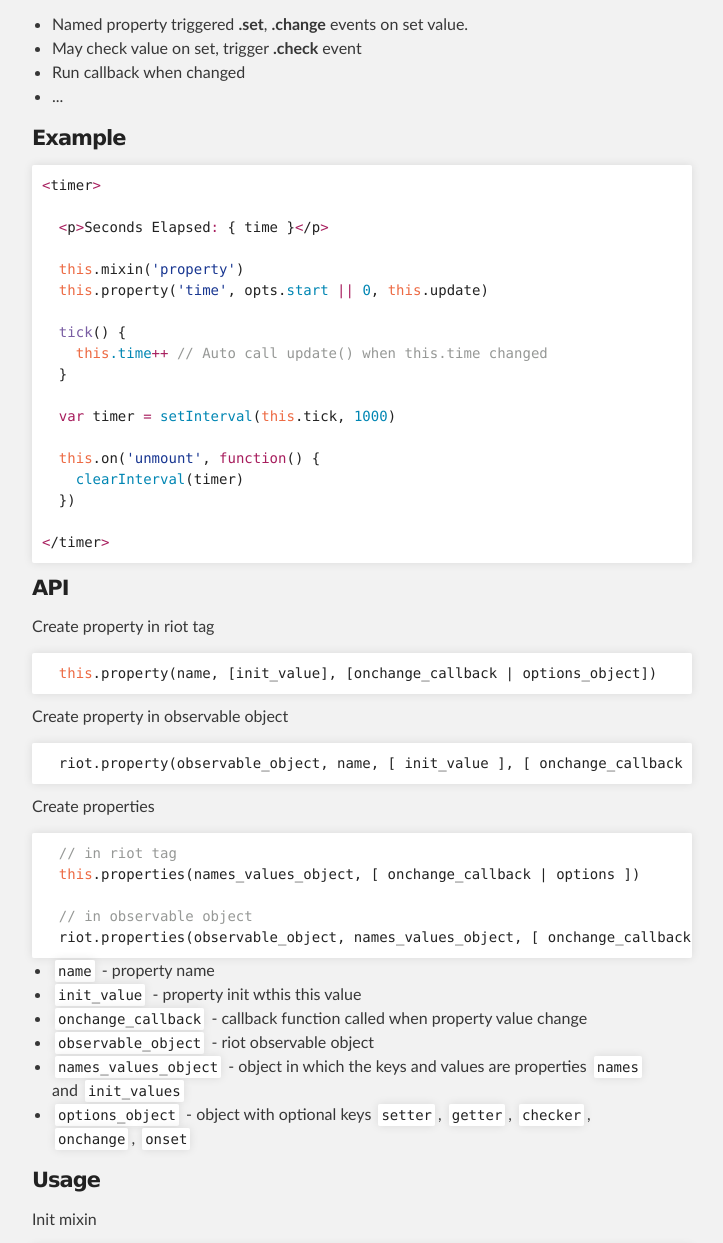
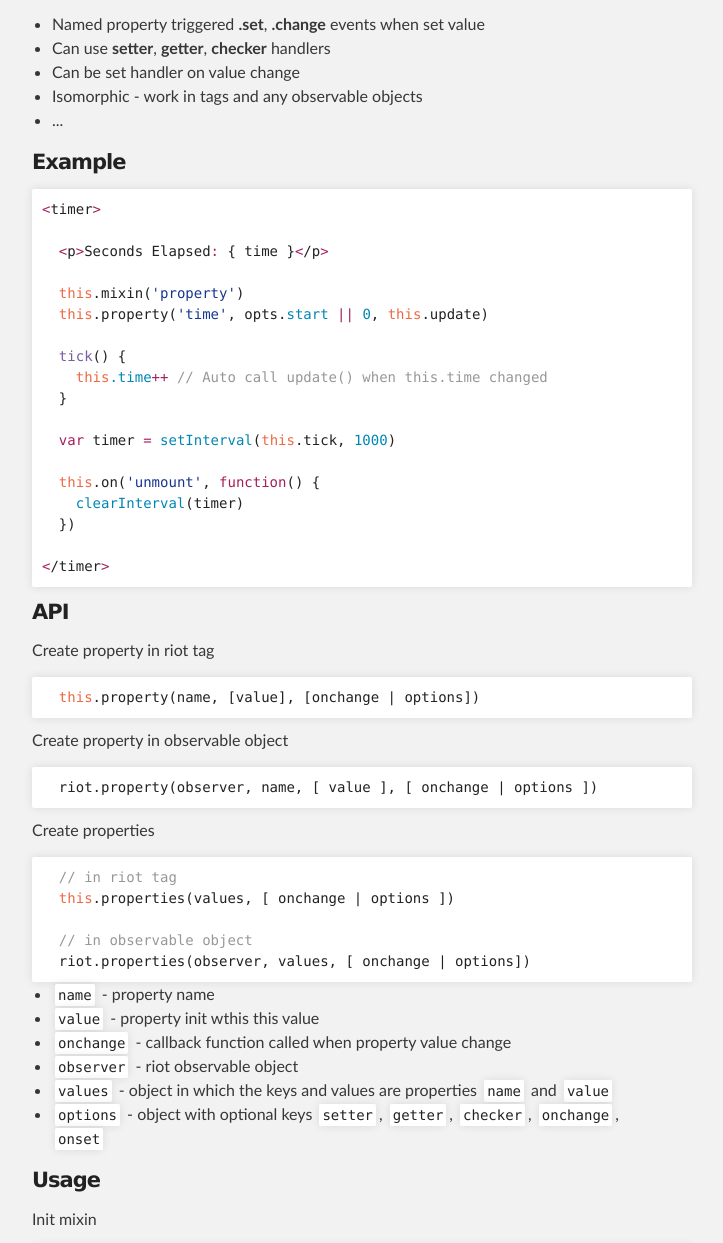
Before and after one commit to axjs/riot-property, a plain HTML site: page index.html in a window 1280 px wide. Shown: the part 691-1934 px from the top of the page, without its empty margins (288-1011 px from the left). Drawn offline with Linux system fonts and the light colour scheme.

```diff
--- a/index.html
+++ b/index.html
@@ -34,12 +34,13 @@
         <h2>
 <a id="riot-property" class="anchor" href="#riot-property" aria-hidden="true"><span class="octicon octicon-link"></span></a>riot-property</h2>
 
-<p><a href="https://muut.com/riotjs/"><img src="https://muut.com/riotjs/logo/riot60x.png" alt="Riot"></a> mixin for declarative and reactive developing.</p>
+<p><a href="https://muut.com/riotjs/"><img src="https://muut.com/riotjs/logo/riot60x.png" alt="Riot"></a> <code>mixin</code> and helpers for declarative and reactive developing.</p>
 
 <ul>
-<li>Named property triggered <strong>.set</strong>, <strong>.change</strong> events on set value. </li>
-<li>May check value on set, trigger <strong>.check</strong> event</li>
-<li>Run callback when changed</li>
+<li>Named property triggered <strong>.set</strong>, <strong>.change</strong> events when set value</li>
+<li>Can use <strong>setter</strong>, <strong>getter</strong>, <strong>checker</strong>  handlers</li>
+<li>Can be set handler on value change</li>
+<li>Isomorphic - work in tags and any observable objects</li>
 <li>...</li>
 </ul>
 
@@ -70,34 +71,34 @@
 
 <p>Create property in riot tag</p>
 
-<div class="highlight highlight-javascript"><pre>  <span class="pl-v">this</span>.property(name, [init_value], [onchange_callback | options_object])</pre></div>
+<div class="highlight highlight-javascript"><pre>  <span class="pl-v">this</span>.property(name, [value], [onchange | options])</pre></div>
 
 <p>Create property in observable object</p>
 
-<div class="highlight highlight-javascript"><pre>  riot.property(observable_object, name, [ init_value ], [ onchange_callback | options_object ])</pre></div>
+<div class="highlight highlight-javascript"><pre>  riot.property(observer, name, [ value ], [ onchange | options ])</pre></div>
 
 <p>Create properties</p>
 
 <div class="highlight highlight-javascript"><pre>  <span class="pl-c">// in riot tag</span>
-  <span class="pl-v">this</span>.properties(names_values_object, [ onchange_callback | options ])
+  <span class="pl-v">this</span>.properties(values, [ onchange | options ])
 
   <span class="pl-c">// in observable object</span>
-  riot.properties(observable_object, names_values_object, [ onchange_callback | options_object ])</pre></div>
+  riot.properties(observer, values, [ onchange | options])</pre></div>
 
 <ul>
 <li>
 <code>name</code> - property name</li>
 <li>
-<code>init_value</code> - property init wthis this value</li>
+<code>value</code> - property init wthis this value</li>
 <li>
-<code>onchange_callback</code> - callback function called when property value change</li>
+<code>onchange</code> - callback function called when property value change</li>
 <li>
-<code>observable_object</code> - riot observable object</li>
+<code>observer</code> - riot observable object</li>
 <li>
-<code>names_values_object</code> - object in which the keys and values are properties <code>names</code> and <code>init_values</code>
+<code>values</code> - object in which the keys and values are properties <code>name</code> and <code>value</code>
 </li>
 <li>
-<code>options_object</code> - object with optional keys <code>setter</code>, <code>getter</code>, <code>checker</code>, <code>onchange</code>, <code>onset</code>
+<code>options</code> - object with optional keys <code>setter</code>, <code>getter</code>, <code>checker</code>, <code>onchange</code>, <code>onset</code>
 </li>
 </ul>
 
```
Also changed, not shown: params.json (+1 -1 lines).
